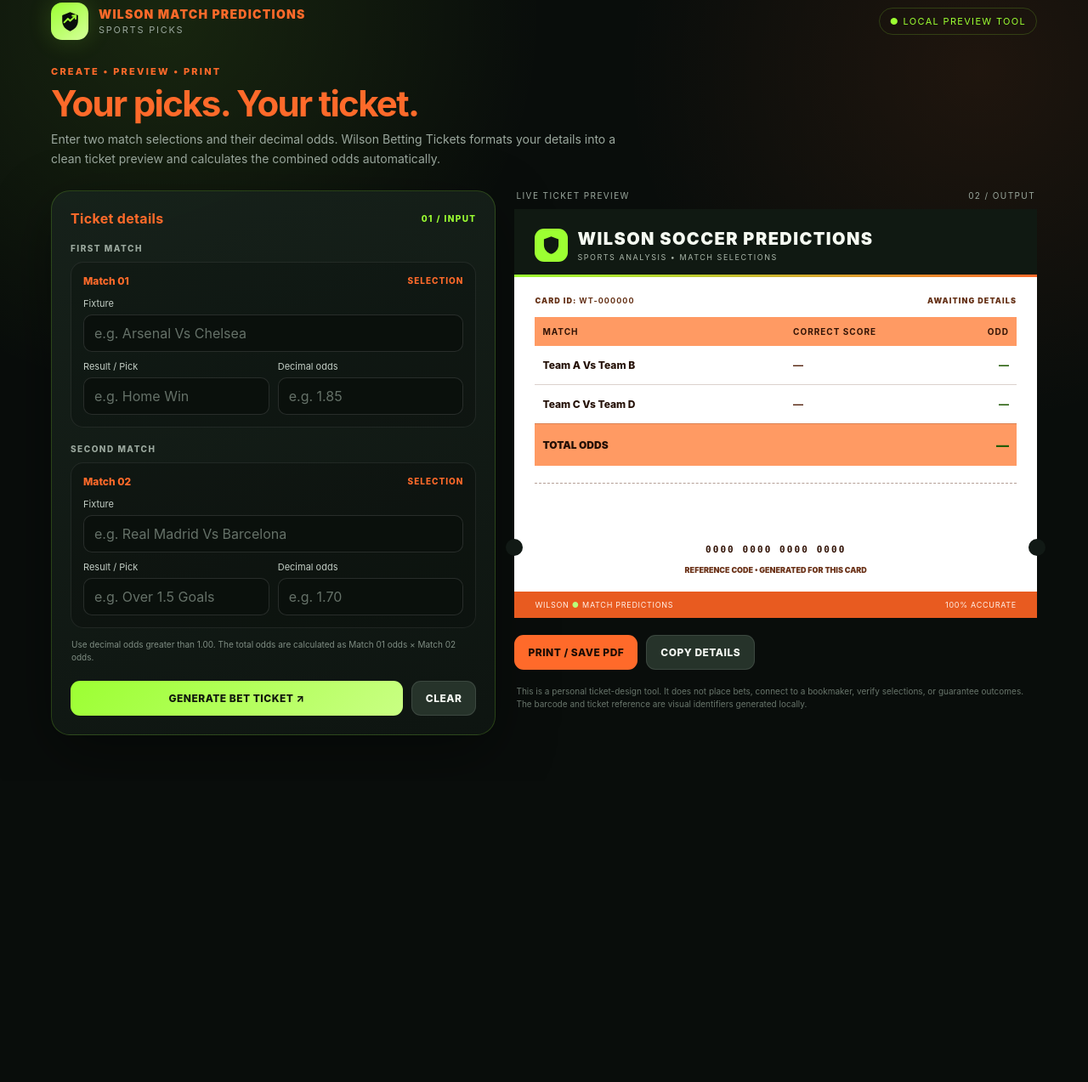
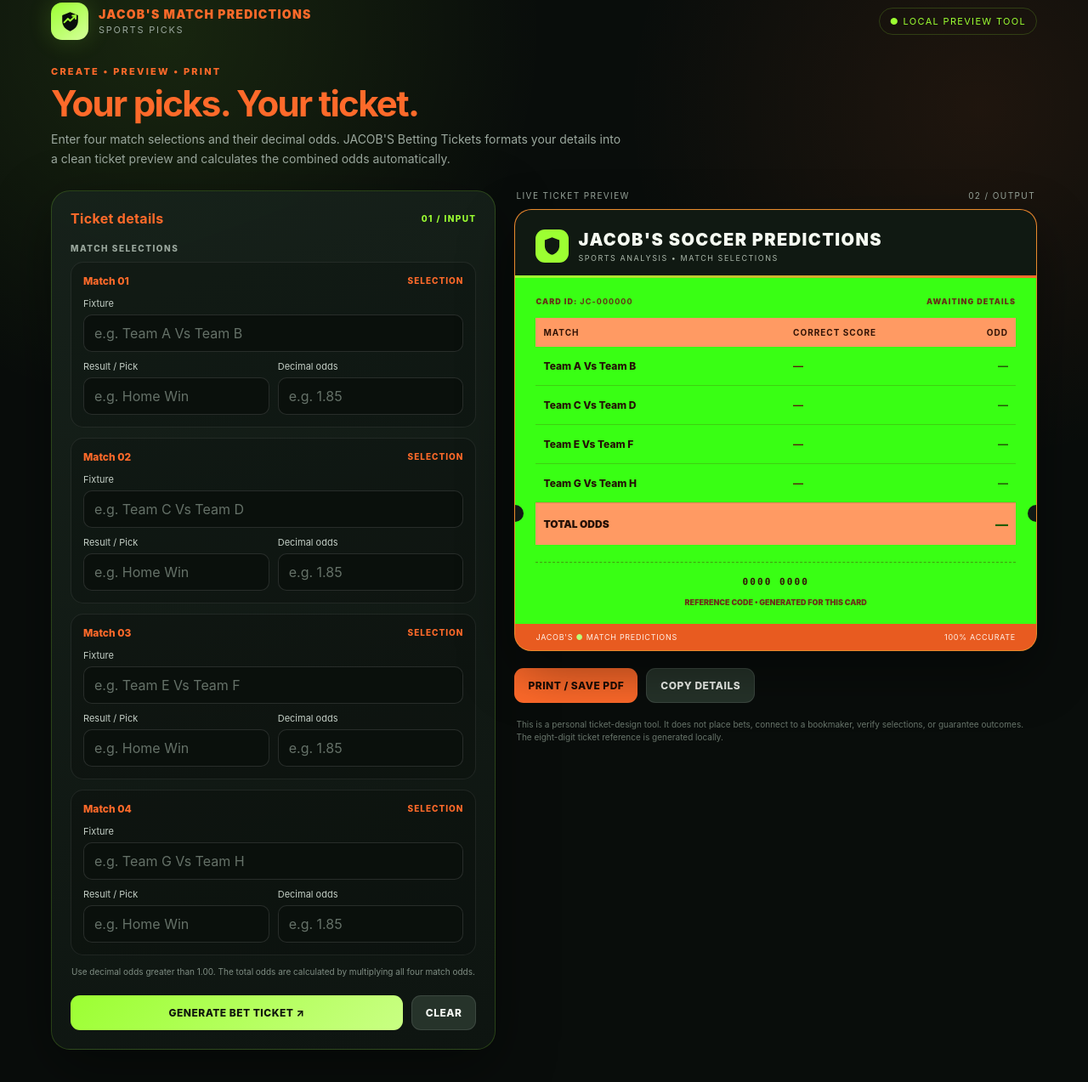
Before and after one commit to Moses-11/Tickets-GEN, a plain HTML site: page index.html in a window 1280 px wide. Shown: the part 31-1304 px from the top of the page at 85% size. Before the commit the page ends 950 px from the top, so only its background shows below. Drawn offline with Linux system fonts and the light colour scheme.

Commit message:
Change branding and update match selection inputs
Updated branding from 'Wilson' to 'Jacob's' in the HTML file, modified match selection inputs to allow four matches, and adjusted the description and title metadata.

```diff
--- a/index.html
+++ b/index.html
@@ -5,8 +5,8 @@
   <meta charset="UTF-8">
   <meta name="viewport" content="width=device-width, initial-scale=1.0">
   <meta name="theme-color" content="#090d0b">
-  <meta name="description" content="Wilson Match Predictions — create a clean, printable sports-picks ticket from user-entered match details.">
-  <title>Wilson Match Predictions | Matching Arena</title>
+  <meta name="description" content="Jacob's Match Predictions — create a clean, printable sports-picks ticket from user-entered match details.">
+  <title>JACOB'S Match Predictions | Matching Arena</title>
 
   <style>
     :root {
@@ -313,12 +313,22 @@
       text-transform: uppercase;
     }
 
-    /* MAIN BETTING TICKET */
+    /* MAIN BETTING TICKET CARD */
 
-    /* GREEN BET SLIp BODY */
+    .ticket {
+      position: relative;
+      isolation: isolate;
+      overflow: hidden;
+      border-radius: 20px;
+      background: #ff6a2a;
+      border: 1px solid rgba(156,255,50,.22);
+      box-shadow: 0 24px 65px rgba(0,0,0,.42), 0 0 0 1px rgba(255,255,255,.025);
+      transform: translateZ(0);
+    }
+
     .ticket-body {
       padding: 22px 24px 19px;
-    background: #FFFFFF !important;
+      background: #39ff14 !important;
       color: #000000 !important;
       font-weight: 900;
     }
@@ -396,12 +406,6 @@
       font-size: 9px;
       letter-spacing: .17em;
     }
-
-    .ticket-body {
-      padding: 22px 24px 19px;
-      background: #ff6a2a;
-    }
-
 .ticket-meta {
       display: flex;
       justify-content: space-between;
@@ -488,24 +492,6 @@
       padding-top: 16px;
       text-align: center;
     }
-
-    .barcode {
-      height: 46px;
-      display: flex;
-      align-items: stretch;
-      justify-content: center;
-      gap: 1px;
-      margin: 0 auto 9px;
-      max-width: 290px;
-      overflow: hidden;
-    }
-
-    .barcode span {
-      display: block;
-      background: #152016;
-      min-width: 1px;
-    }
-
 .barcode-number {
       font-family: ui-monospace,SFMono-Regular,Consolas,monospace;
       font-size: 11px;
@@ -646,6 +632,7 @@
         margin: 0 auto;
         print-color-adjust: exact;
         -webkit-print-color-adjust: exact;
+        border-radius: 20px;
       }
 
       .ticket::before,
@@ -672,7 +659,7 @@
         </div>
 
         <div>
-          <div class="brand-name">WILSON MATCH PREDICTIONS</div>
+          <div class="brand-name">JACOB'S MATCH PREDICTIONS</div>
           <div class="brand-sub">SPORTS PICKS</div>
         </div>
 
@@ -688,8 +675,8 @@
       <h1>Your picks. Your ticket.</h1>
 
       <p>
-        Enter two match selections and their decimal odds.
-        Wilson Betting Tickets formats your details into a clean
+        Enter four match selections and their decimal odds.
+        JACOB'S Betting Tickets formats your details into a clean
         ticket preview and calculates the combined odds automatically.
       </p>
     </section>
@@ -708,77 +695,110 @@
 
         <form id="ticketForm" novalidate>
 
-          <span class="section-label">First match</span>
+          <span class="section-label">Match selections</span>
 
           <div class="match-card">
-
             <div class="match-title">
               <span>Match 01</span>
               <span>SELECTION</span>
             </div>
-
             <div class="field-grid">
-
               <div class="field full">
                 <label for="match1">Fixture</label>
                 <input id="match1" maxlength="70"
-                  placeholder="e.g. Arsenal Vs Chelsea" required>
+                  placeholder="e.g. Team A Vs Team B" required>
               </div>
-
               <div class="field">
                 <label for="result1">Result / Pick</label>
                 <input id="result1" maxlength="35"
                   placeholder="e.g. Home Win" required>
               </div>
-
               <div class="field">
                 <label for="odd1">Decimal odds</label>
                 <input id="odd1" type="number" inputmode="decimal"
                   min="1.01" max="100000" step="0.01"
                   placeholder="e.g. 1.85" required>
               </div>
-
             </div>
           </div>
 
-
-          <span class="section-label">Second match</span>
-
           <div class="match-card">
-
             <div class="match-title">
               <span>Match 02</span>
               <span>SELECTION</span>
             </div>
-
             <div class="field-grid">
-
               <div class="field full">
                 <label for="match2">Fixture</label>
                 <input id="match2" maxlength="70"
-                  placeholder="e.g. Real Madrid Vs Barcelona" required>
+                  placeholder="e.g. Team C Vs Team D" required>
               </div>
-
               <div class="field">
                 <label for="result2">Result / Pick</label>
                 <input id="result2" maxlength="35"
-                  placeholder="e.g. Over 1.5 Goals" required>
+                  placeholder="e.g. Home Win" required>
               </div>
-
               <div class="field">
                 <label for="odd2">Decimal odds</label>
                 <input id="odd2" type="number" inputmode="decimal"
                   min="1.01" max="100000" step="0.01"
-                  placeholder="e.g. 1.70" required>
+                  placeholder="e.g. 1.85" required>
               </div>
-
             </div>
           </div>
 
+          <div class="match-card">
+            <div class="match-title">
+              <span>Match 03</span>
+              <span>SELECTION</span>
+            </div>
+            <div class="field-grid">
+              <div class="field full">
+                <label for="match3">Fixture</label>
+                <input id="match3" maxlength="70"
+                  placeholder="e.g. Team E Vs Team F" required>
+              </div>
+              <div class="field">
+                <label for="result3">Result / Pick</label>
+                <input id="result3" maxlength="35"
+                  placeholder="e.g. Home Win" required>
+              </div>
+              <div class="field">
+                <label for="odd3">Decimal odds</label>
+                <input id="odd3" type="number" inputmode="decimal"
+                  min="1.01" max="100000" step="0.01"
+                  placeholder="e.g. 1.85" required>
+              </div>
+            </div>
+          </div>
+
+          <div class="match-card">
+            <div class="match-title">
+              <span>Match 04</span>
+              <span>SELECTION</span>
+            </div>
+            <div class="field-grid">
+              <div class="field full">
+                <label for="match4">Fixture</label>
+                <input id="match4" maxlength="70"
+                  placeholder="e.g. Team G Vs Team H" required>
+              </div>
+              <div class="field">
+                <label for="result4">Result / Pick</label>
+                <input id="result4" maxlength="35"
+                  placeholder="e.g. Home Win" required>
+              </div>
+              <div class="field">
+                <label for="odd4">Decimal odds</label>
+                <input id="odd4" type="number" inputmode="decimal"
+                  min="1.01" max="100000" step="0.01"
+                  placeholder="e.g. 1.85" required>
+              </div>
+            </div>
+          </div>
 
           <p class="hint">
-            Use decimal odds greater than 1.00. The total odds are
-            calculated as Match 01 odds × Match 02 odds.
+            Use decimal odds greater than 1.00. The total odds are calculated by multiplying all four match odds.
           </p>
 
 
@@ -829,7 +849,7 @@
               </div>
 
               <div>
-                <h2>WILSON SOCCER PREDICTIONS</h2>
+                <h2>JACOB'S SOCCER PREDICTIONS</h2>
                 <small>SPORTS ANALYSIS • MATCH SELECTIONS</small>
               </div>
 
@@ -842,7 +862,7 @@
           <div class="ticket-body">
 
             <div class="ticket-meta">
-              <span>CARD ID: <strong id="ticketId">WT-000000</strong></span>
+              <span>CARD ID: <strong id="ticketId">JC-000000</strong></span>
               <span id="ticketDate">AWAITING DETAILS</span>
             </div>
 
@@ -870,6 +890,17 @@
                   <td class="result-value" id="outResult2">—</td>
                   <td class="odd-value" id="outOdd2">—</td>
                 </tr>
+                <tr>
+                  <td class="match-name" id="outMatch3">Team E Vs Team F</td>
+                  <td class="result-value" id="outResult3">—</td>
+                  <td class="odd-value" id="outOdd3">—</td>
+                </tr>
+
+                <tr>
+                  <td class="match-name" id="outMatch4">Team G Vs Team H</td>
+                  <td class="result-value" id="outResult4">—</td>
+                  <td class="odd-value" id="outOdd4">—</td>
+                </tr>
 
                 <tr class="total-row">
                   <td colspan="2">TOTAL ODDS</td>
@@ -881,18 +912,14 @@
             </table>
 
 
-            <!-- BARCODE -->
-
+            <!-- EIGHT-DIGIT REFERENCE CODE -->
             <div class="ticket-foot">
-
-              <div class="barcode" id="barcode" aria-label="Ticket barcode"></div>
-
               <div class="barcode-number" id="barcodeNumber">
-                0000 0000 0000 0000
+                0000 0000
               </div>
-
               <div class="ticket-note">
                 REFERENCE CODE • GENERATED FOR THIS CARD
+              </div>
             </div>
 
           </div>
@@ -903,7 +930,7 @@
           <!-- FIXED FOOTER -->
 
           <div class="ticket-bottom">
-            <span>WILSON <strong>●</strong> MATCH PREDICTIONS</span>
+            <span>JACOB'S <strong>●</strong> MATCH PREDICTIONS</span>
             <span>100% ACCURATE</span>
           </div>
 
@@ -928,7 +955,7 @@
         <p class="footnote">
           This is a personal ticket-design tool. It does not place bets,
           connect to a bookmaker, verify selections, or guarantee outcomes.
-          The barcode and ticket reference are visual identifiers generated locally.
+          The eight-digit ticket reference is generated locally.
         </p>
 
       </section>
```
Lines whose indentation alone changed are shown as unchanged.
